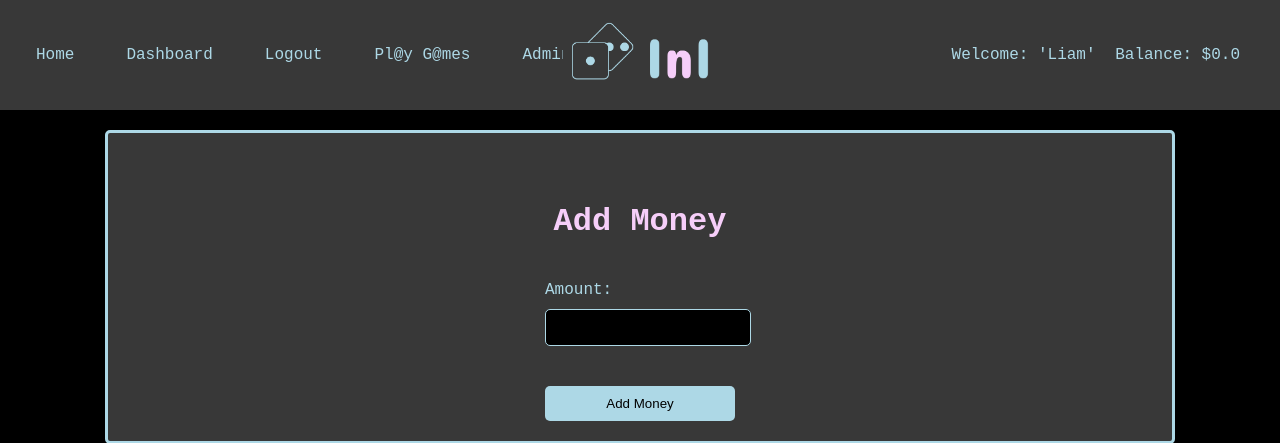
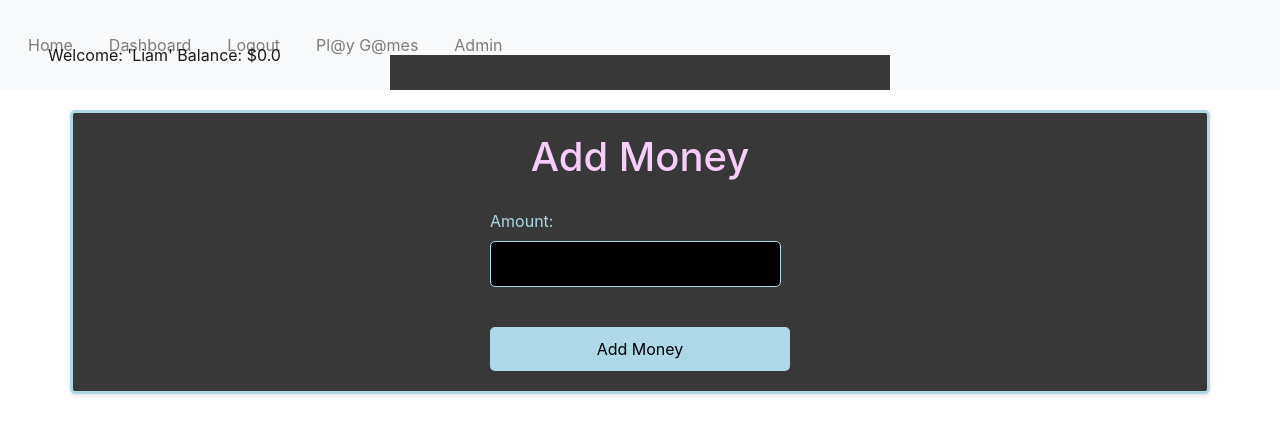
Before and after one commit to liamhacksss/project, a Flask app: page /add_money in a window 1280 px wide. Shown: the top 443 px of the page. Run offline with Flask 3, Linux system fonts and the light colour scheme; a user stored in the database is signed in; some libraries are stand-ins or nearby versions.

Commit message:
Update navbar.html

```diff
--- a/project/project/templates/navbar.html
+++ b/project/project/templates/navbar.html
@@ -1,32 +1,40 @@
-<!-- project/templates/navbar.html -->
-<nav class="navbar">
-
-  <ul>
-    <li><a href="/">Home</a></li>
-    {% if not user.is_authenticated %}
-      <li><a href="/login">Sign In</a></li>
-      <li><a href="/register">Register</a></li>
-      <li><a href="/gmes">G@mes Av@ilable</a></li>
-    {% endif %}
+<head>
+  <link rel="stylesheet" href="https://stackpath.bootstrapcdn.com/bootstrap/4.5.2/css/bootstrap.min.css">
+</head>
+<nav class="navbar navbar-expand-lg navbar-light bg-light">
+  <a class="navbar-brand" href="/">
+    <img src="{{ url_for('static', filename='logo.png') }}" alt="InI Logo" class="navbar-logo">
+  </a>
+  <button class="navbar-toggler" type="button" data-toggle="collapse" data-target="#navbarNav" aria-controls="navbarNav" aria-expanded="false" aria-label="Toggle navigation">
+    <span class="navbar-toggler-icon"></span>
+  </button>
+  <div class="collapse navbar-collapse" id="navbarNav">
+    <ul class="navbar-nav mr-auto">
+      <li class="nav-item"><a class="nav-link" href="/">Home</a></li>
+      {% if not user.is_authenticated %}
+        <li class="nav-item"><a class="nav-link" href="/login">Sign In</a></li>
+        <li class="nav-item"><a class="nav-link" href="/register">Register</a></li>
+        <li class="nav-item"><a class="nav-link" href="/gmes">G@mes Av@ilable</a></li>
+      {% endif %}
+      {% if user.is_authenticated %}
+        <li class="nav-item"><a class="nav-link" href="/dashboard">Dashboard</a></li>
+        <li class="nav-item"><a class="nav-link" href="/logout">Logout</a></li>
+        <li class="nav-item"><a class="nav-link" href="/gmesCards">Pl@y G@mes</a></li>
+        {% if current_user.username == 'admin' %}
+          <li class="nav-item"><a class="nav-link" href="/admin_dashboard">Admin</a></li>
+        {% endif %}
+      {% endif %}
+    </ul>
     {% if user.is_authenticated %}
-      <li><a href="/dashboard">Dashboard</a></li>
-      <li><a href="/logout">Logout</a></li>
-      <li><a href="/gmesCards">Pl@y G@mes</a></li>
-      {% if current_user.username == 'admin' %}
-        <li><a href="/admin_dashboard">Admin</a></li>
-      {% endif %}{% endif %}
-    </ul>
-    <div class="navbar-logo">
-      <a href="/">
-        <img src="{{ url_for('static', filename='logo.png') }}" alt="InI Logo">
-      </a>
-    </div>
-    {% if user.is_authenticated %}
-    <div class="user-info">
-      <a href="/dashboard">
+    <div class="navbar-text">
+      <a class="nav-link" href="/dashboard">
         <span>Welcome: '{{ user.first_name }}'</span>
         <span>Balance: ${{ user.balance }}</span>
       </a>
     </div>
     {% endif %}
+  </div>
 </nav>
+<script src="https://code.jquery.com/jquery-3.5.1.slim.min.js"></script>
+<script src="https://cdn.jsdelivr.net/npm/@popperjs/core@2.5.2/dist/umd/popper.min.js"></script>
+<script src="https://stackpath.bootstrapcdn.com/bootstrap/4.5.2/js/bootstrap.min.js"></script>
```
